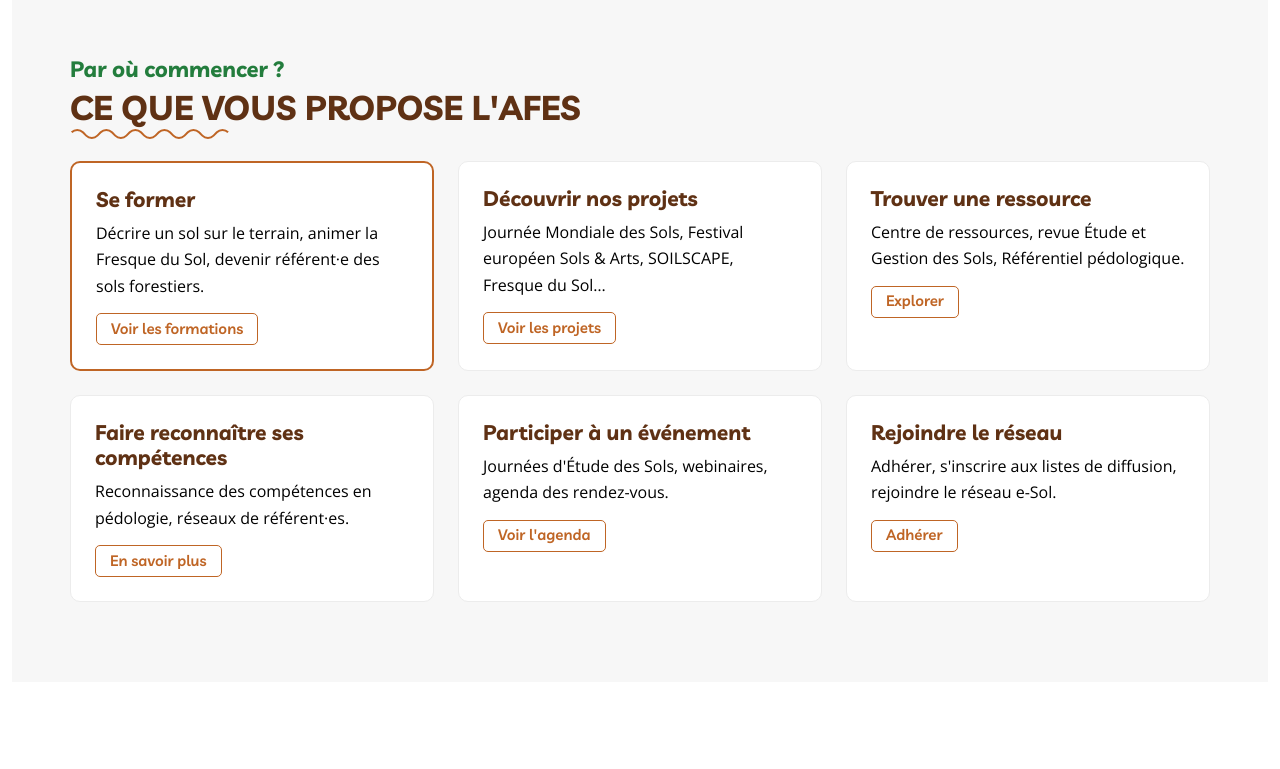
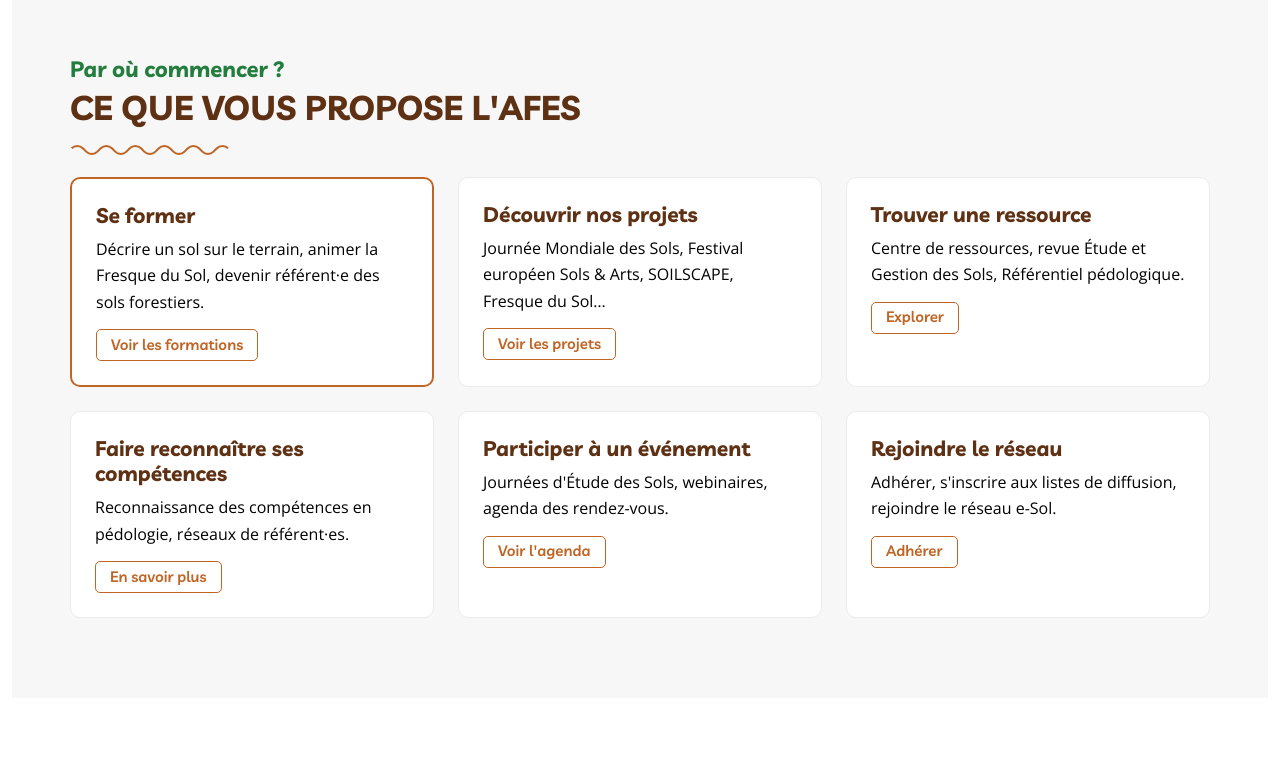
Before and after one commit to afes-sols/maquettes-site-afes, a plain HTML site: page accueil-a.html in a window 1280 px wide. Shown: the part 820-1589 px from the top of the page. Drawn offline with nearby package versions, Linux system fonts and the light colour scheme.

Commit message:
Espacement régulier entre les titres et la vaguelette
16 px sous le titre et 22 px avant le texte, sur toutes les pages
(la vaguelette touchait le titre dans les maquettes).

Co-Authored-By: Claude Opus 5.5 <noreply@anthropic.com>

```diff
--- a/accueil-a.html
+++ b/accueil-a.html
@@ -28,7 +28,7 @@ a{color:#BF6525}a:hover{color:#5F3114}
 .btn-white{border-color:#fff;color:#fff}.btn-white:hover{background:#fff;color:#5F3114}
 .sub-title{font-family:Livvic,sans-serif;font-weight:800;font-size:22px;color:#237D3D;display:block}
 .title{font-family:Livvic,sans-serif;font-weight:800;font-size:34px;color:#5F3114;text-transform:uppercase;margin:4px 0 14px}
-.vague{display:block;width:160px;height:10px;margin-bottom:22px}
+.vague{display:block;width:160px;height:10px;margin:16px 0 22px}
 .check{list-style:none;margin:0;padding:0;display:flex;flex-direction:column;gap:10px}
 .check li{display:flex;gap:12px;align-items:center;font-weight:700}
 .hero{background:#3a2a1a url(assets/bg-header.jpg) center/cover}
```
Also changed, not shown: accueil-b.html (+1 -1 lines), accueil-c.html (+1 -1 lines), adherent-actuel.html (+1 -1 lines), adherent-ea1.html (+1 -1 lines), adherent-ea3.html (+1 -1 lines), formation-fiche.html (+1 -1 lines), formations-catalogue.html (+1 -1 lines), index.html (+1 -1 lines), interieur-d.html (+1 -1 lines), interieur-e.html (+1 -1 lines), liens.html (+1 -1 lines), projets.html (+1 -1 lines).
